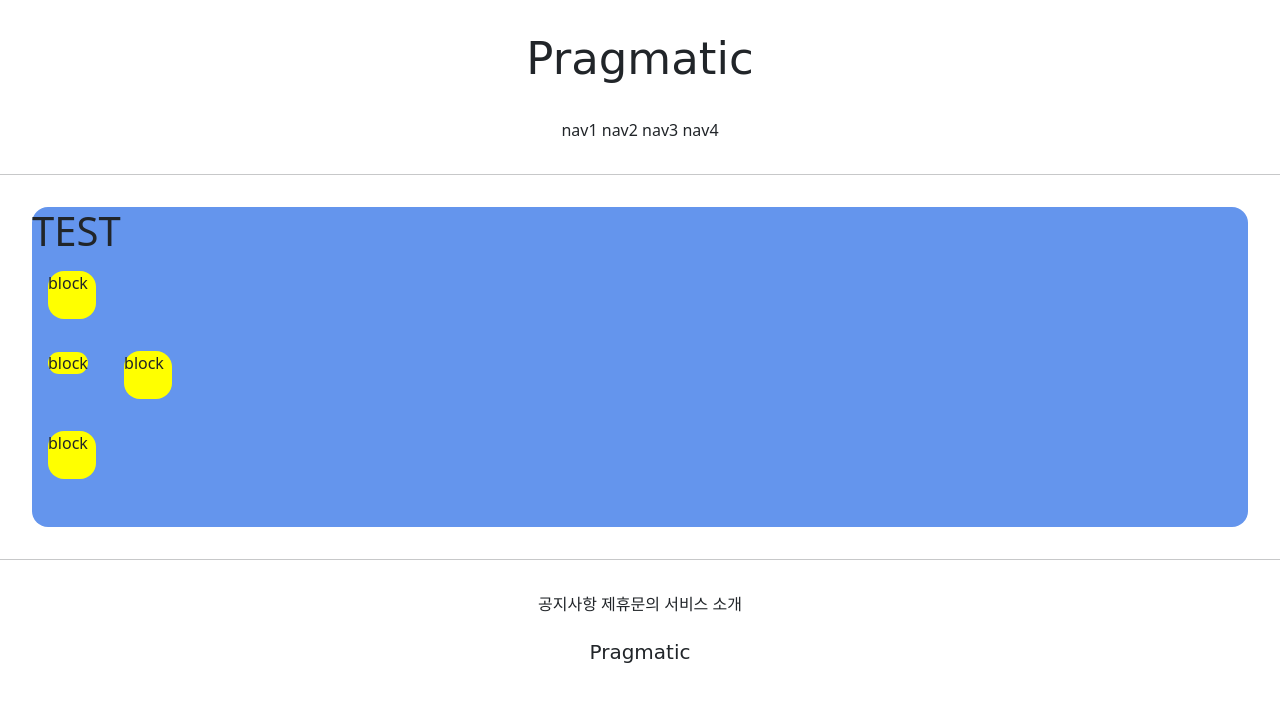
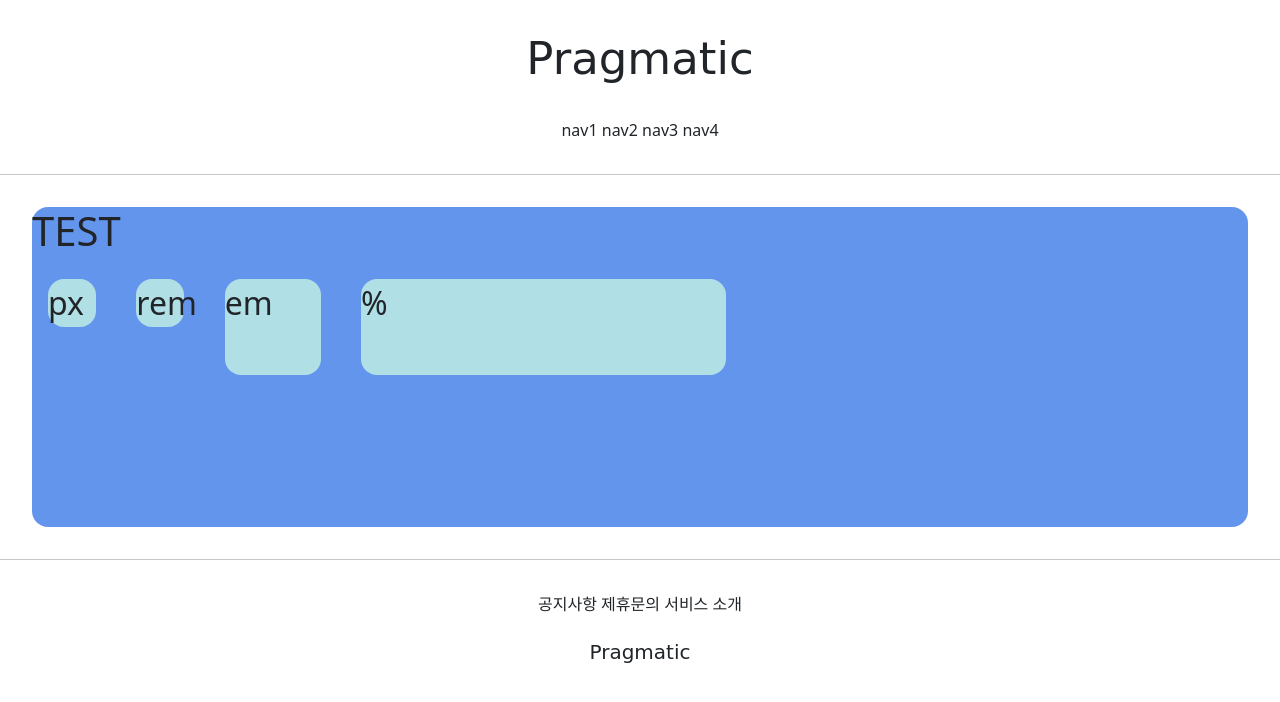
Before and after one commit to Wo-ong/Woong_Appaplication_2, a Django app: page /accounts/hello_world/ in a window 1280 px wide. Shown: the top 702 px of the page. Run offline with Django 3.2, Linux system fonts and the light colour scheme; parts of the project's set-up code (start-up, migrations or seed data) failed here and were passed over; some web fonts are replaced.

Commit message:
7/8 Woong commit 1

```diff
--- a/accountapp/templates/accountapp/hello_world.html
+++ b/accountapp/templates/accountapp/hello_world.html
@@ -5,23 +5,23 @@
 <style>
 
 .testing{
-    background-color: yellow;
+    background-color: powderblue;
     margin : 1rem;
     height : 48px;    {# 1rem = 16px #}
     width : 48px;
     border-radius: 1rem;
+    display : inline-block;;
 }
 
 </style>
 
-<div style="height : 20rem; background-color: cornflowerblue; margin: 2rem; border-radius: 1rem;">
+<div style="height : 20rem; background-color: cornflowerblue; margin: 2rem; border-radius: 1rem; font-size:2rem;">
 <h1>TEST</h1>
 
-<div class = "testing" style = "display: block">block</div>
-<div class = "testing" style = "display: inline">block</div>
-<div class = "testing" style = "display: inline-block">block</div>
-<div class = "testing" style = "display: none">block</div>
-<div class = "testing">block</div>
+<div class = "testing" style = "height: 48px; width:48px; ">px</div>
+<div class = "testing" style = "height: 3rem; width:3rem; ">rem</div>
+<div class = "testing" style = "height: 3em; width:3em; ">em</div>
+<div class = "testing" style = "height: 30%; width:30%; ">%</div>
 
 </div>
 
```
